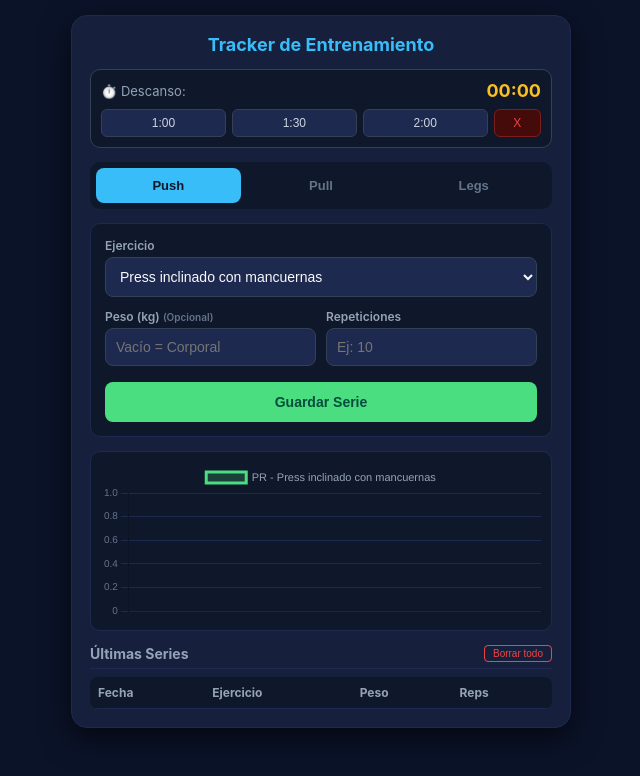
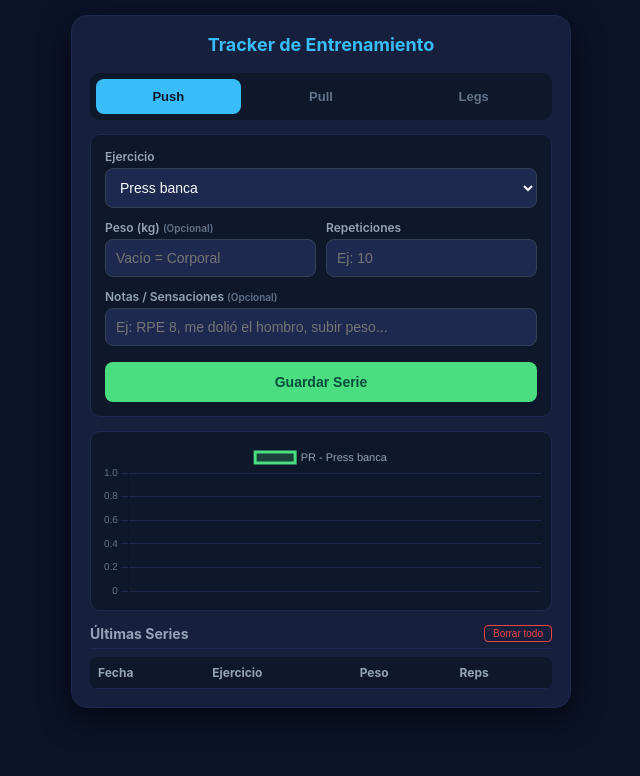
Before and after one commit to walleoga/gym-tracker, a plain HTML site: page index.html in a window 1280 px wide. Shown: the whole page, without its empty margins (319-959 px from the left). Drawn offline with nearby package versions, Linux system fonts and the light colour scheme.

Commit message:
V3: Elimino timer, agrego notas en el historial y mas ejercicios PPL

```diff
--- a/index.html
+++ b/index.html
@@ -4,26 +4,13 @@
   <meta charset="UTF-8">
   <meta name="viewport" content="width=device-width, initial-scale=1.0">
   <title>Gym Tracker PPL</title>
-  <link rel="stylesheet" href="style.css?v=2">
+  <link rel="stylesheet" href="style.css?v=3">
   <script src="https://cdn.jsdelivr.net/npm/chart.js"></script>
 </head>
 <body>
   <div class="container">
     <div class="card">
       <h2>Tracker de Entrenamiento</h2>
-
-      <div class="timer-section">
-        <div class="timer-header">
-          <span>⏱️ Descanso:</span>
-          <span id="timer-display" class="timer-display">00:00</span>
-        </div>
-        <div class="timer-buttons">
-          <button type="button" class="btn-timer" onclick="startTimer(60)">1:00</button>
-          <button type="button" class="btn-timer" onclick="startTimer(90)">1:30</button>
-          <button type="button" class="btn-timer" onclick="startTimer(120)">2:00</button>
-          <button type="button" class="btn-timer clear-timer" onclick="stopTimer()">X</button>
-        </div>
-      </div>
 
       <div class="tabs">
         <button type="button" class="tab-btn active" id="tab-push" onclick="setTab('push')">Push</button>
@@ -47,6 +34,11 @@
             <label for="reps">Repeticiones</label>
             <input type="number" id="reps" min="1" step="1" placeholder="Ej: 10">
           </div>
+        </div>
+
+        <div class="input-group">
+          <label for="notes">Notas / Sensaciones <span style="font-size: 10px; color: #64748b;">(Opcional)</span></label>
+          <input type="text" id="notes" placeholder="Ej: RPE 8, me dolió el hombro, subir peso...">
         </div>
 
         <button type="button" class="btn-save" onclick="saveSet()">Guardar Serie</button>
@@ -77,6 +69,6 @@
     </div>
   </div>
 
-  <script src="script.js?v=2"></script>
+  <script src="script.js?v=3"></script>
 </body>
 </html>
--- a/script.js
+++ b/script.js
@@ -1,14 +1,18 @@
 const exercisesData = {
   push: [
+    "Press banca",
     "Press inclinado con mancuernas",
     "Peck deck",
     "Press militar con mancuernas",
     "Elevaciones laterales",
     "Tricep unilateral en polea alta",
-    "Tricep unilateral en polea baja"
+    "Tricep unilateral en polea baja",
+    "Flexiones",
+    "Fondos"
   ],
   pull: [
     "Dominadas neutras",
+    "Dominadas supinas",
     "Scott supino unilateral",
     "Scott martillo unilateral",
     "Bayesian sentado con mancuernas",
@@ -27,7 +31,6 @@ const exercisesData = {
 
 let currentTab = 'push';
 let chartInstance = null;
-let timerInterval = null;
 
 let workoutHistory = JSON.parse(localStorage.getItem('gymData')) || [];
 
@@ -55,6 +58,7 @@ function saveSet() {
   const exercise = document.getElementById('exercise').value;
   const weightInput = document.getElementById('weight').value;
   const reps = parseInt(document.getElementById('reps').value);
+  const notes = document.getElementById('notes').value.trim(); // Tomamos la nota
 
   const weight = weightInput === '' ? 0 : parseFloat(weightInput);
 
@@ -65,12 +69,14 @@ function saveSet() {
 
   const date = new Date().toLocaleDateString('es-AR', { day: '2-digit', month: '2-digit' });
 
-  const newSet = { date, exercise, weight, reps, tab: currentTab };
+  const newSet = { date, exercise, weight, reps, notes, tab: currentTab };
   workoutHistory.push(newSet);
   localStorage.setItem('gymData', JSON.stringify(workoutHistory));
 
+
   document.getElementById('weight').value = '';
   document.getElementById('reps').value = '';
+  document.getElementById('notes').value = '';
 
   renderHistory();
   updateChart();
@@ -80,14 +86,20 @@ function renderHistory() {
   const tbody = document.getElementById('history-body');
   tbody.innerHTML = '';
 
-  const recent = [...workoutHistory].reverse().slice(0, 15);
+  const recent = [...workoutHistory].reverse().slice(0, 20);
 
   recent.forEach(item => {
-    const weightDisplay = item.weight === 0 ? '<span style="color:#fbbf24">Corporal</span>' : `${item.weight} kg`;
+    const weightDisplay = item.weight === 0 ? '<span style="color:#fbbf24">Corp.</span>' : `${item.weight} kg`;
+
+    const noteDisplay = item.notes ? `<div style="font-size: 10px; color: #94a3b8; margin-top: 3px;">💬 ${item.notes}</div>` : '';
+
     tbody.innerHTML += `
       <tr>
         <td>${item.date}</td>
-        <td style="color: #38bdf8; font-weight: bold;">${item.exercise}</td>
+        <td>
+          <div style="color: #38bdf8; font-weight: bold;">${item.exercise}</div>
+          ${noteDisplay}
+        </td>
         <td>${weightDisplay}</td>
         <td>${item.reps}</td>
       </tr>
@@ -165,48 +177,6 @@ function clearHistory() {
   }
 }
 
-function startTimer(seconds) {
-  clearInterval(timerInterval);
-  let timeLeft = seconds;
-  const display = document.getElementById('timer-display');
-  display.classList.remove('done');
-
-  updateTimerDisplay(timeLeft);
-
-  timerInterval = setInterval(() => {
-    timeLeft--;
-    updateTimerDisplay(timeLeft);
-
-    if (timeLeft <= 0) {
-      clearInterval(timerInterval);
-      display.classList.add('done');
-      try {
-        const audioCtx = new (window.AudioContext || window.webkitAudioContext)();
-        const oscillator = audioCtx.createOscillator();
-        oscillator.type = 'square';
-        oscillator.frequency.setValueAtTime(440, audioCtx.currentTime);
-        oscillator.connect(audioCtx.destination);
-        oscillator.start();
-        oscillator.stop(audioCtx.currentTime + 0.5);
-      } catch(e) {}
-    }
-  }, 1000);
-}
-
-function stopTimer() {
-  clearInterval(timerInterval);
-  const display = document.getElementById('timer-display');
-  display.innerText = "00:00";
-  display.classList.remove('done');
-}
-
-function updateTimerDisplay(time) {
-  const mins = Math.floor(time / 60);
-  const secs = time % 60;
-  document.getElementById('timer-display').innerText =
-    `${mins.toString().padStart(2, '0')}:${secs.toString().padStart(2, '0')}`;
-}
-
 window.onload = () => {
   setTab('push');
   renderHistory();
--- a/style.css
+++ b/style.css
@@ -28,6 +28,7 @@ h2 {
   text-align: center;
   font-size: 18px;
   color: #38bdf8;
+  margin-bottom: 4px;
 }
 
 h3 {
@@ -40,52 +41,6 @@ h3 {
   padding-bottom: 6px;
   margin-bottom: 8px;
 }
-
-/* Timer */
-.timer-section {
-  background: #0f172a;
-  padding: 10px;
-  border-radius: 10px;
-  border: 1px solid #334155;
-}
-
-.timer-header {
-  display: flex;
-  justify-content: space-between;
-  align-items: center;
-  font-size: 13px;
-  color: #94a3b8;
-  margin-bottom: 8px;
-}
-
-.timer-display {
-  font-size: 18px;
-  font-weight: bold;
-  color: #fbbf24;
-}
-
-.timer-display.done {
-  color: #4ade80;
-  animation: blink 1s infinite;
-}
-
-@keyframes blink { 50% { opacity: 0; } }
-
-.timer-buttons { display: flex; gap: 6px; }
-
-.btn-timer {
-  flex: 1;
-  background: #1e294f;
-  color: #cbd5e1;
-  border: 1px solid #334155;
-  padding: 6px;
-  border-radius: 6px;
-  font-size: 12px;
-  cursor: pointer;
-}
-
-.btn-timer:hover { background: #38bdf8; color: #0b1329; }
-.clear-timer { flex: 0.3; background: #450a0a; color: #ef4444; border-color: #7f1d1d; }
 
 /* Tabs */
 .tabs {
@@ -155,10 +110,10 @@ select:focus, input:focus { border-color: #38bdf8; }
 
 /* Chart & Table */
 .chart-container { height: 180px; background-color: #0f172a; padding: 10px; border-radius: 10px; border: 1px solid #1e294f; }
-.table-container { max-height: 180px; overflow-y: auto; border-radius: 8px; }
+.table-container { max-height: 220px; overflow-y: auto; border-radius: 8px; }
 
 table { width: 100%; border-collapse: collapse; font-size: 12px; text-align: left; }
-th, td { padding: 8px; border-bottom: 1px solid #1e294f; }
+th, td { padding: 8px; border-bottom: 1px solid #1e294f; vertical-align: top; }
 th { background-color: #0f172a; color: #94a3b8; position: sticky; top: 0; }
 td { color: #cbd5e1; }
 
```
